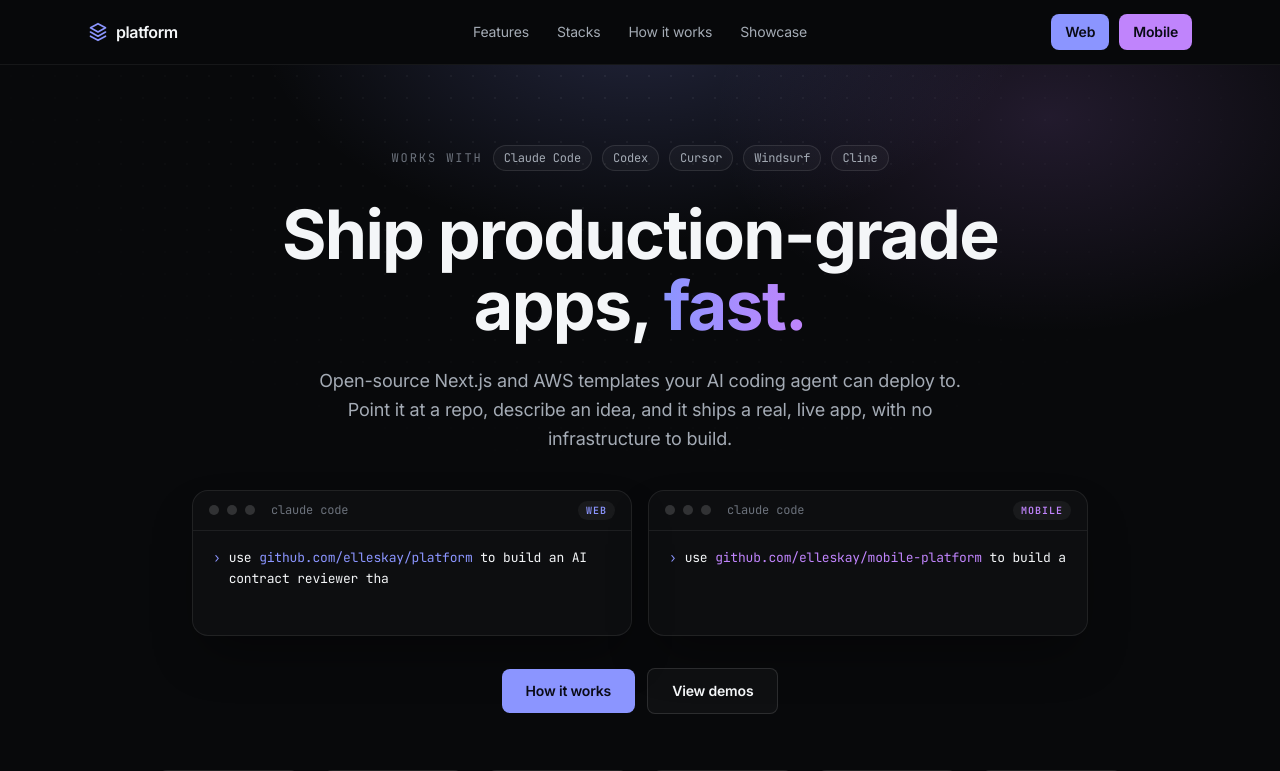
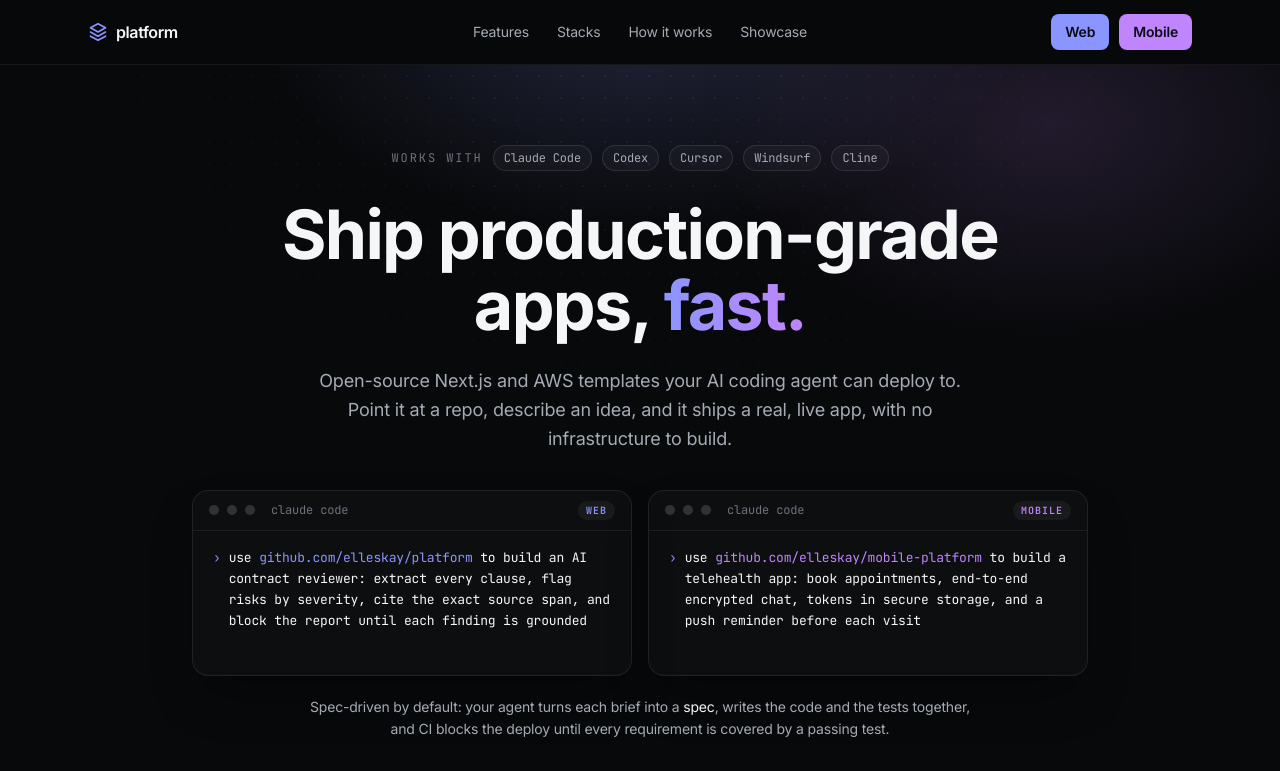
Before and after one commit to elleskay/platform-site, a Next.js app: page /platform-site/ in a window 1280 px wide. Shown: the top 771 px of the page. Built offline with nearby package versions, Linux system fonts and the light colour scheme.

Commit message:
Hero: detailed spec-style prompts + spec-driven caption

```diff
--- a/app/components/HeroCommand.tsx
+++ b/app/components/HeroCommand.tsx
@@ -3,19 +3,19 @@
 import { useEffect, useState } from "react";
 
 const WEB_TASKS = [
-  "build an AI contract reviewer that flags risky clauses with citations",
-  "build a multi-tenant SaaS with org billing and audit logs",
-  "build a realtime ops dashboard with role-based access",
-  "build an AI support copilot grounded in your own docs",
-  "build a marketplace with Stripe payouts and reviews",
+  "build an AI contract reviewer: extract every clause, flag risks by severity, cite the exact source span, and block the report until each finding is grounded",
+  "build a multi-tenant SaaS: org-scoped data, owner/admin/member roles, metered Stripe billing, and an append-only audit log of every write",
+  "build an AI support copilot grounded in our docs: cite every source, and answer \"I don't know\" when no document supports the question",
+  "build a realtime ops dashboard: stream metrics over SSE, gate each panel by role, and alert when a threshold stays breached for five minutes",
+  "build a marketplace: Stripe Connect seller payouts, reviews limited to verified buyers, and search ranked by rating then recency",
 ];
 
 const MOBILE_TASKS = [
-  "build a telehealth app with appointments and secure chat",
-  "build a field-service app with offline jobs and signatures",
-  "build a live delivery tracker with push ETAs",
-  "build an authenticator with SMS codes and biometrics",
-  "build a safety check-in app with SOS and SMS fallback",
+  "build a telehealth app: book appointments, end-to-end encrypted chat, tokens in secure storage, and a push reminder before each visit",
+  "build a field-service app: work offline, queue jobs and signatures, sync on reconnect, and never lose a record on a dropped connection",
+  "build a delivery tracker: live driver location, push ETA updates, and an order status timeline that survives app restarts",
+  "build an authenticator: TOTP codes, biometric unlock, encrypted backup, and SMS fallback when the camera can't scan a QR",
+  "build a safety check-in app: scheduled check-ins, an SOS button that shares location, and SMS fallback when there's no data connection",
 ];
 
 function useTypewriter(tasks: string[]) {
@@ -32,9 +32,9 @@
     if (reduced) return;
     const full = tasks[i].length;
     let t: ReturnType<typeof setTimeout>;
-    if (!del && n < full) t = setTimeout(() => setN((c) => c + 1), 42 + Math.random() * 28);
-    else if (!del && n >= full) t = setTimeout(() => setDel(true), 1700);
-    else if (del && n > 0) t = setTimeout(() => setN((c) => c - 1), 22);
+    if (!del && n < full) t = setTimeout(() => setN((c) => c + 1), 30 + Math.random() * 20);
+    else if (!del && n >= full) t = setTimeout(() => setDel(true), 2200);
+    else if (del && n > 0) t = setTimeout(() => setN((c) => c - 1), 11);
     else {
       setDel(false);
       setI((p) => (p + 1) % tasks.length);
@@ -58,7 +58,7 @@
           {label}
         </span>
       </div>
-      <div className="mono flex min-h-[6.5rem] gap-2 px-5 py-4 text-[13px] leading-relaxed">
+      <div className="mono flex min-h-[9rem] gap-2 px-5 py-4 text-[13px] leading-relaxed">
         <span className="text-[var(--color-accent)]">›</span>
         <span className="text-[var(--color-ink)]">
           use <span style={{ color }}>{repo}</span> to {text}
@@ -71,9 +71,14 @@
 
 export default function HeroCommand() {
   return (
-    <div className="mx-auto grid max-w-4xl gap-4 md:grid-cols-2">
-      <Terminal label="Web" color="var(--color-accent)" repo="github.com/elleskay/platform" tasks={WEB_TASKS} />
-      <Terminal label="Mobile" color="var(--color-violet)" repo="github.com/elleskay/mobile-platform" tasks={MOBILE_TASKS} />
+    <div className="mx-auto max-w-4xl">
+      <div className="grid gap-4 md:grid-cols-2">
+        <Terminal label="Web" color="var(--color-accent)" repo="github.com/elleskay/platform" tasks={WEB_TASKS} />
+        <Terminal label="Mobile" color="var(--color-violet)" repo="github.com/elleskay/mobile-platform" tasks={MOBILE_TASKS} />
+      </div>
+      <p className="mx-auto mt-5 max-w-2xl text-center text-sm leading-relaxed text-[var(--color-muted)]">
+        Spec-driven by default: your agent turns each brief into a <span className="text-[var(--color-ink)]">spec</span>, writes the code and the tests together, and CI blocks the deploy until every requirement is covered by a passing test.
+      </p>
     </div>
   );
 }
```
